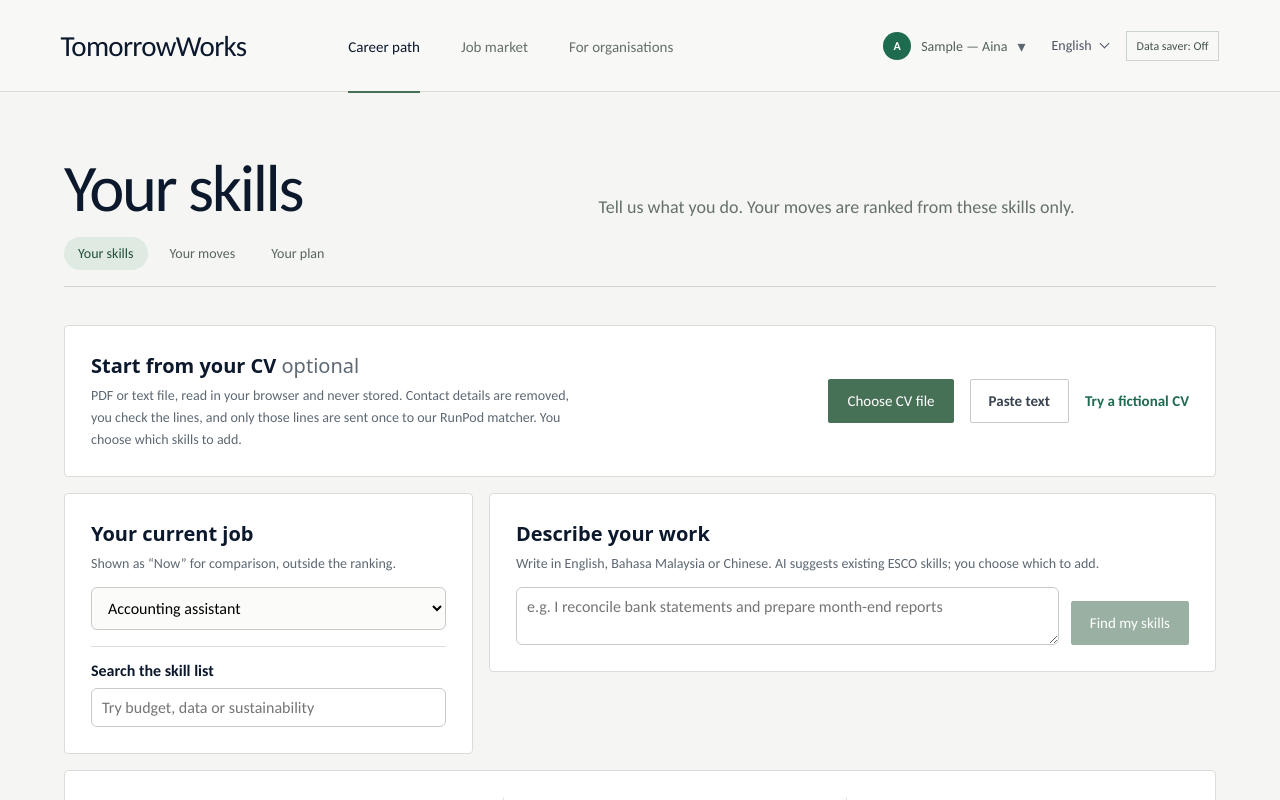
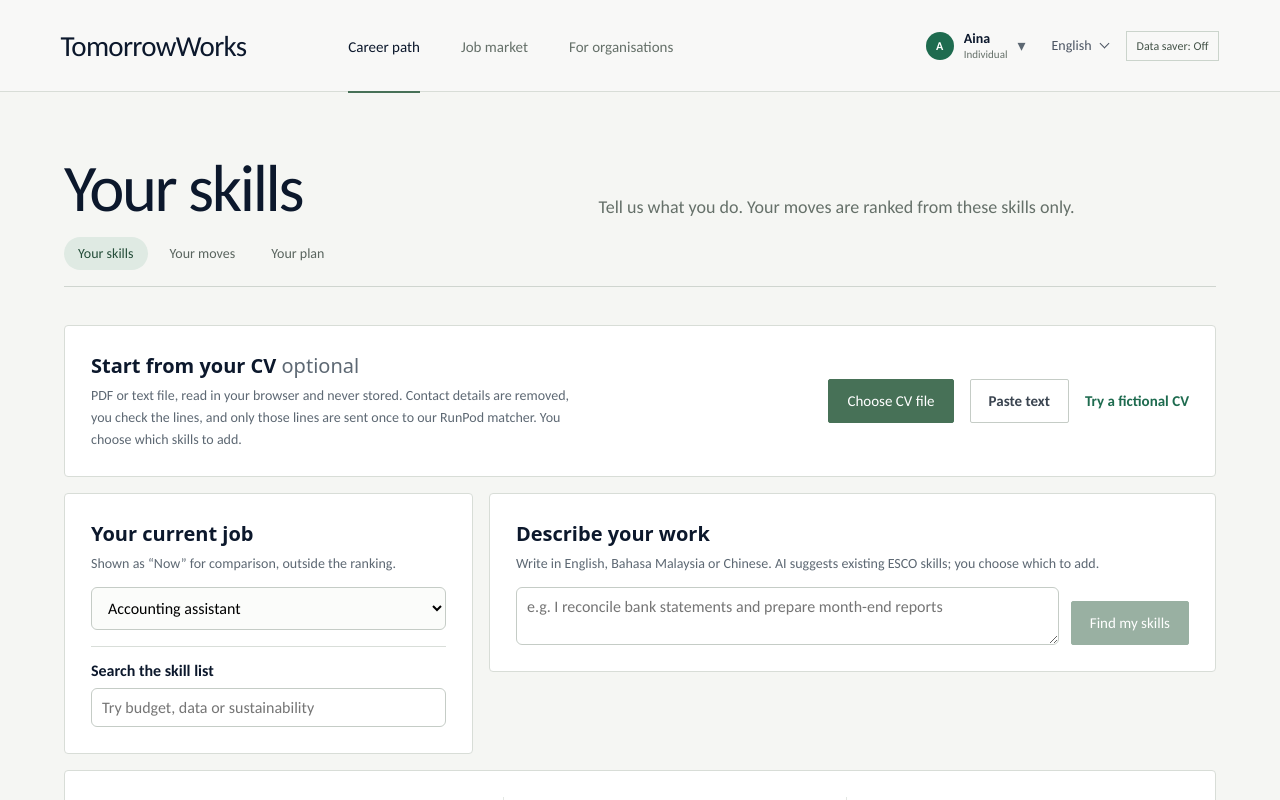
Before and after one commit to kairos8232/TomorrowWorks, a React (Vite) app: page / in a window 1280 px wide. Both pictures are taken after a click on the button "Explore careers". Shown: the top 800 px of the page. Built offline with nearby package versions, Linux system fonts and the light colour scheme.

Commit message:
Show selected viewer name in switcher

```diff
--- a/src/i18n.tsx
+++ b/src/i18n.tsx
@@ -185,6 +185,9 @@ const dict: Record<string, Entry> = {
   'Sample team': { ms: 'Pasukan contoh', zh: '示例团队' },
   'My path': { ms: 'Laluan saya', zh: '我的职业路径' },
   'Try an example': { ms: 'Cuba contoh', zh: '试用示例' },
+  'Individual': { ms: 'Individu', zh: '个人' },
+  'Team': { ms: 'Pasukan', zh: '团队' },
+  'Region': { ms: 'Wilayah', zh: '区域' },
   'Your experience can take you further.': { ms: 'Pengalaman anda boleh membawa anda lebih jauh.', zh: '你的经验，能带你走得更远。' },
   'I work as': { ms: 'Saya bekerja sebagai', zh: '我的工作是' },
   'Show me where it can lead': { ms: 'Lihat hala tuju saya', zh: '看看下一步能走向哪里' },
--- a/src/main.tsx
+++ b/src/main.tsx
@@ -236,10 +236,10 @@ function ViewerSwitch({ viewer, choose }: { viewer: ViewerId; choose: (v: Viewer
   const t = useT();
   const ref = useRef<HTMLDetailsElement>(null);
   const current = viewerById(viewer);
-  const sampleLabel = current.kind === 'team' ? t('Sample team') : current.kind === 'me' ? t('My path') : `${t('Sample')} — ${current.name}`;
+  const viewType = current.kind === 'team' ? 'Team' : current.kind === 'region' ? 'Region' : 'Individual';
   return <details className="viewer-switch" ref={ref}>
-    <summary><span className="avatar" aria-hidden="true">{current.kind === 'team' ? 'T' : current.kind === 'me' ? 'M' : current.name[0]}</span>
-      <span><small>{t('Try an example')}</small><strong>{sampleLabel}</strong></span></summary>
+    <summary><span className="avatar" aria-hidden="true">{current.name[0]}</span>
+      <span><strong>{current.name}</strong><small>{t(viewType)}</small></span></summary>
     <ul>{viewers.map((v) => <li key={v.id}><button type="button" aria-current={v.id === viewer ? 'true' : undefined} onClick={() => { ref.current!.open = false; choose(v.id); }}>
       <strong>{v.id === 'me' ? t('Me (my own skills)') : v.name}</strong><small>{t(v.group)}</small>
     </button></li>)}</ul>
--- a/src/styles.css
+++ b/src/styles.css
@@ -819,8 +819,8 @@ summary:focus-visible, select:focus-visible, input:focus-visible, textarea:focus
 .workspace-utility .viewer-switch { position: relative; margin: 0; }
 .workspace-utility .viewer-switch summary { min-width: 0; padding: 6px 8px; border: 0; background: transparent; }
 .workspace-utility .viewer-switch summary .avatar { width: 28px; height: 28px; font-size: 12px; }
-.workspace-utility .viewer-switch summary small { display: none; }
-.workspace-utility .viewer-switch summary strong { font-size: 14px; font-weight: 400; color: #53605a; }
+.workspace-utility .viewer-switch summary small { display: block; font-size: 11px; line-height: 1.2; color: #657069; }
+.workspace-utility .viewer-switch summary strong { font-size: 14px; line-height: 1.2; font-weight: 600; color: #0c182c; }
 .workspace-utility .viewer-switch ul { position: absolute; top: calc(100% + 10px); right: 0; width: 260px; max-height: 360px; overflow: auto; z-index: 50; box-shadow: 0 16px 40px rgba(12, 24, 44, .12); }
 .workspace-utility .viewer-switch > .note { display: none; }
 .workspace-subnav { display: flex; align-items: center; gap: 8px; margin: -18px 0 38px; padding: 0 0 16px; border-bottom: 1px solid #cfd5cf; overflow-x: auto; scrollbar-width: none; }
```
Also changed, not shown: 2 other files (tests, documents, lock files or other folders).
